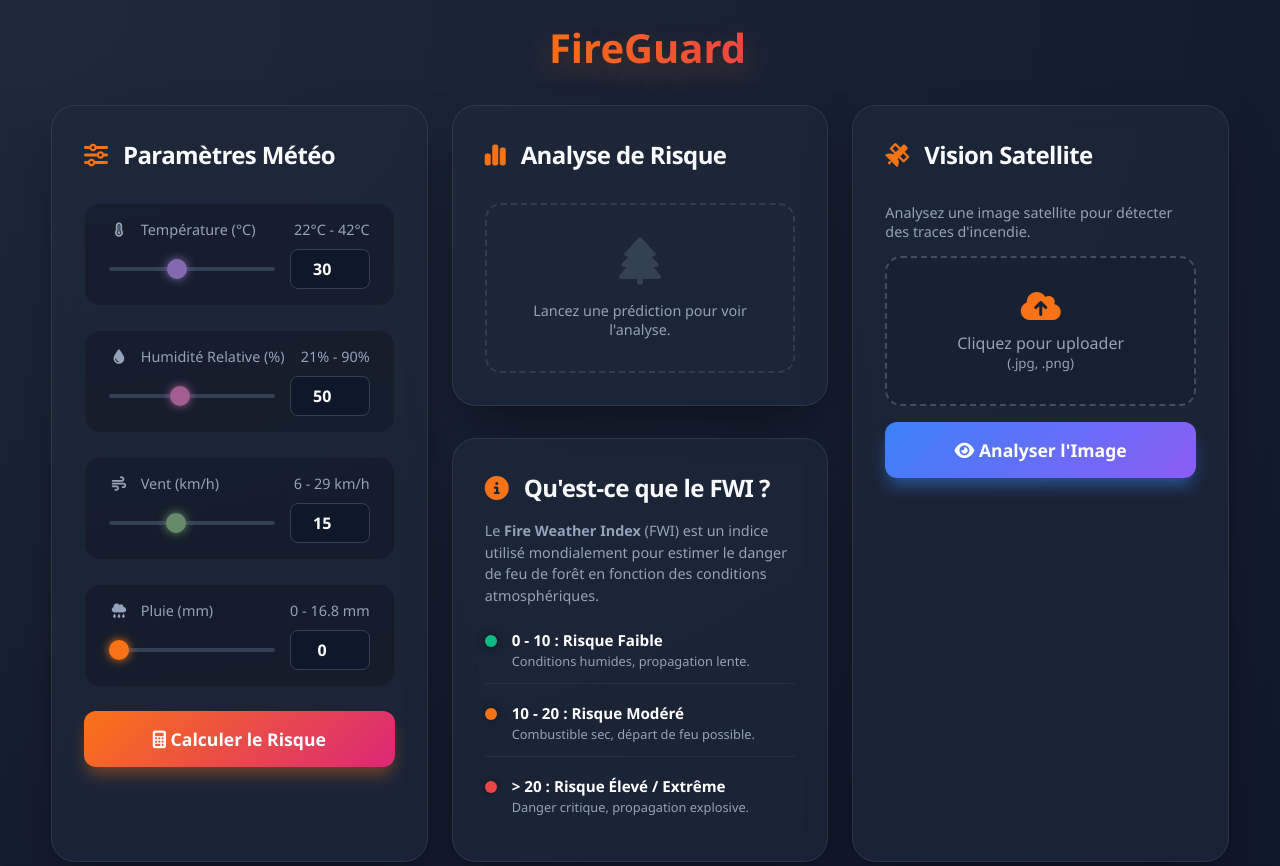
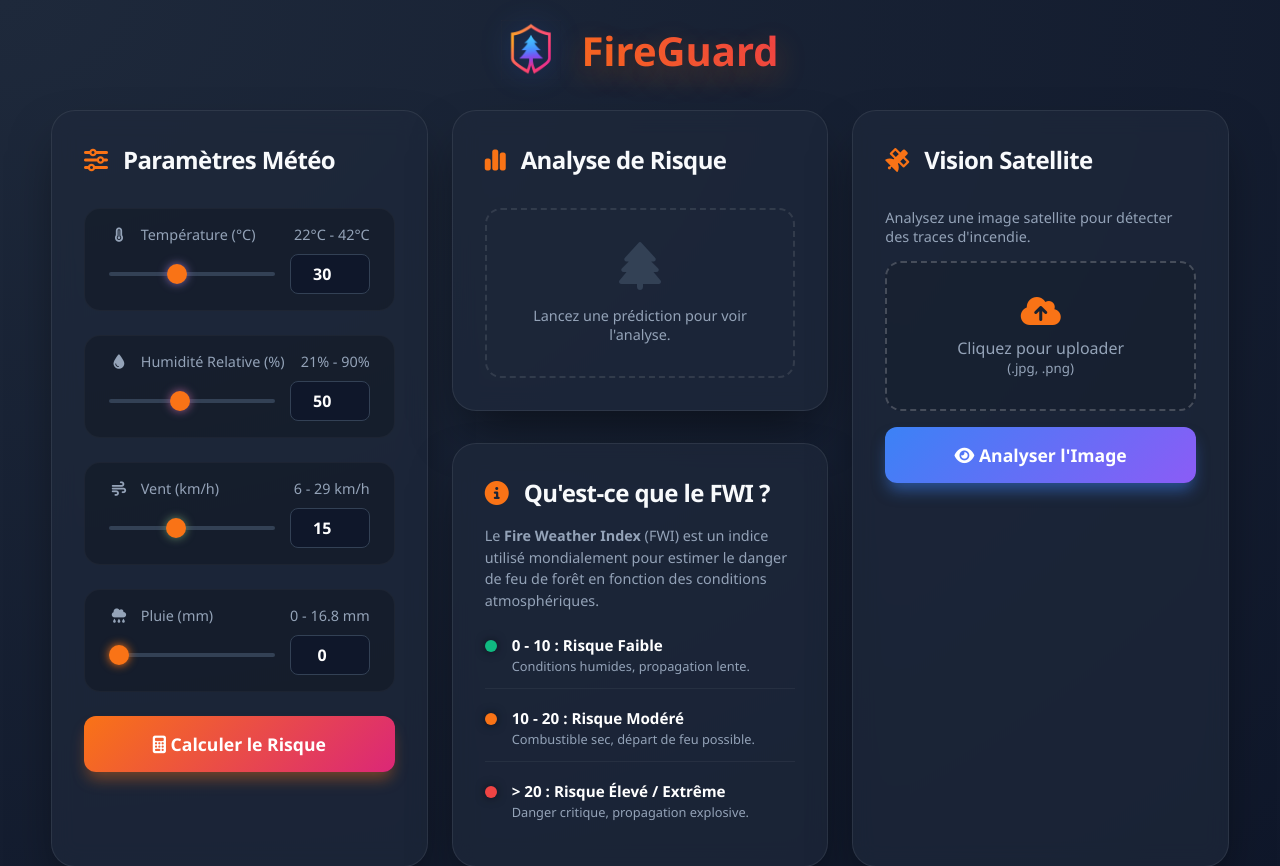
Before and after one commit to Khaledblel/fire-guard, a Flask app: page / in a window 1280 px wide. Shown: the top 866 px of the page. Run offline with Flask 3, Linux system fonts and the light colour scheme; parts of the project's set-up code (start-up, migrations or seed data) failed here and were passed over.

Commit message:
add logo and update styling for title in home page

```diff
--- a/application/static/style.css
+++ b/application/static/style.css
@@ -41,11 +41,18 @@ body {
     text-shadow: 0 10px 30px rgba(249, 115, 22, 0.3);
     display: flex;
     align-items: center;
-    gap: 15px;
+    gap: 20px;
+    justify-content: center;
 }
 
 .main-title i {
     -webkit-text-fill-color: #f97316;
+}
+
+.title-logo {
+    height: 60px;
+    width: auto;
+    filter: drop-shadow(0 0 15px rgba(37, 99, 235, 0.4));
 }
 
 .dashboard-container {
--- a/application/templates/home.html
+++ b/application/templates/home.html
@@ -4,13 +4,15 @@
     <meta charset="UTF-8">
     <meta name="viewport" content="width=device-width, initial-scale=1.0">
     <title>FireGuard - AI Forest Fire Predictor</title>
+    <link rel="icon" href="{{ url_for('static', filename='logo.png') }}" type="image/png">
     <link rel="stylesheet" href="https://cdnjs.cloudflare.com/ajax/libs/font-awesome/6.4.0/css/all.min.css">
     <link rel="stylesheet" href="{{ url_for('static', filename='style.css') }}">
 </head>
 <body>
 
     <div class="main-title">
-        <i class="fa-solid fa-fire-shield"></i> FireGuard
+        <img src="{{ url_for('static', filename='logo.png') }}" alt="FireGuard Logo" class="title-logo">
+        FireGuard
     </div>
 
     <div class="dashboard-container">
```
Also changed, not shown: application/static/logo.png (added), 2 other files.
